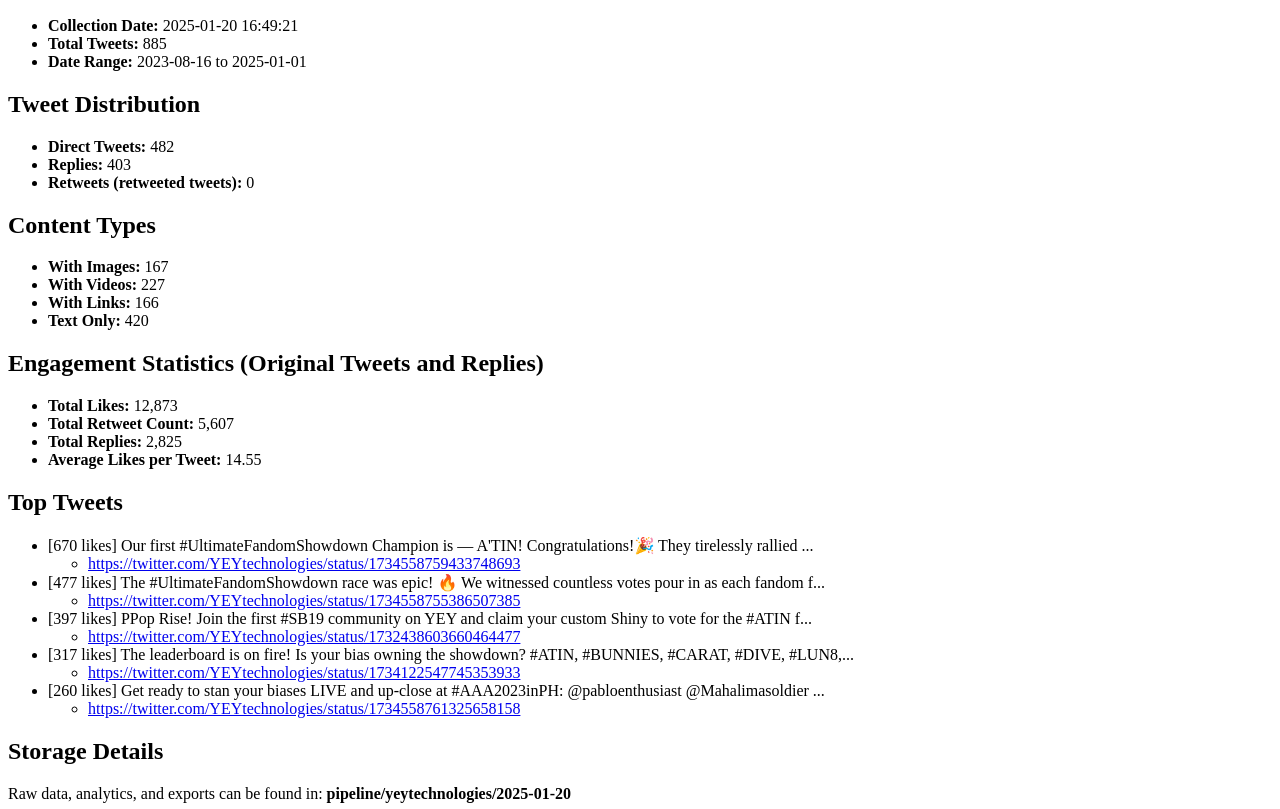
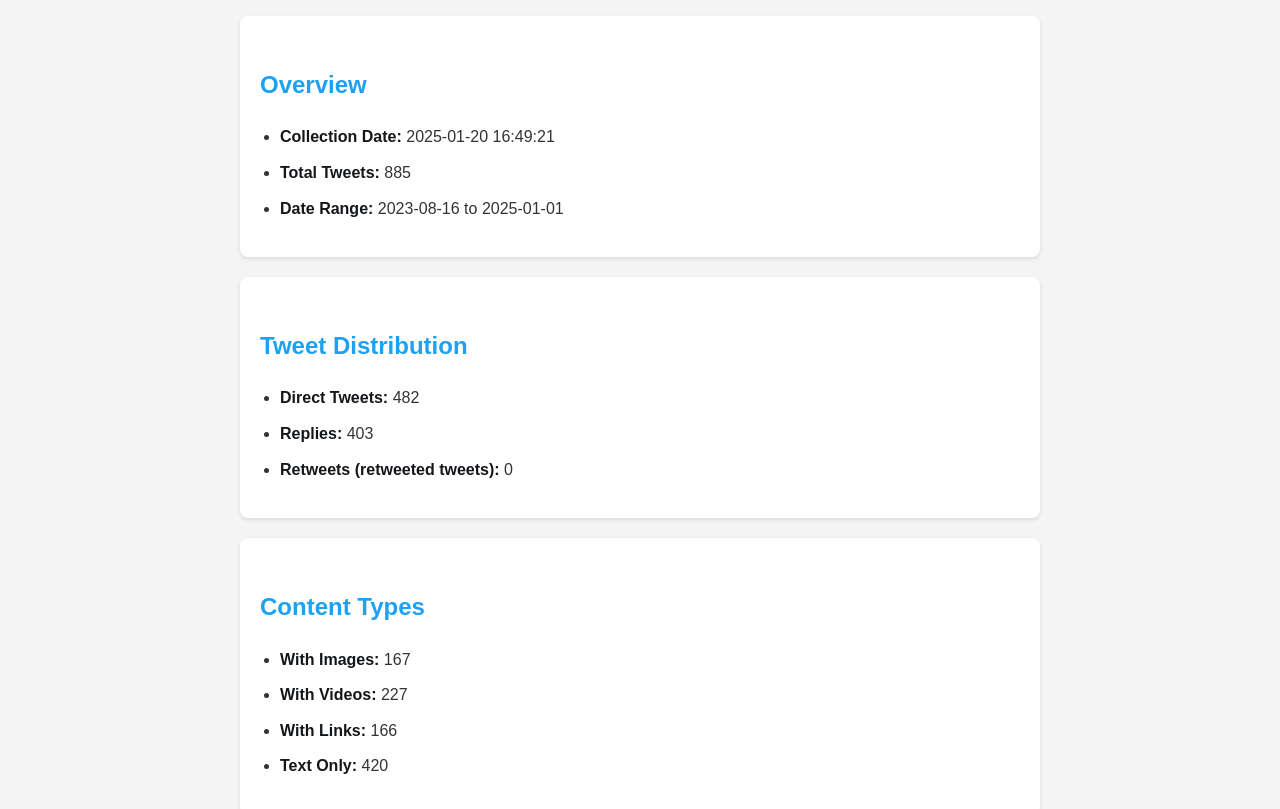
Before and after one commit to rexdev-labs/X-YEYtechnologies-Summary, a plain HTML site: page index.html in a window 1280 px wide. Shown: the part 110-919 px from the top of the page. Drawn offline with Linux system fonts and the light colour scheme.

Commit message:
feat: style for the index

```diff
--- a/index.html
+++ b/index.html
@@ -4,24 +4,79 @@
     <meta charset="UTF-8">
     <meta name="viewport" content="width=device-width, initial-scale=1.0">
     <title>Twitter Data Collection Summary</title>
+    <style>
+        body {
+            font-family: Arial, sans-serif;
+            line-height: 1.6;
+            color: #333;
+            max-width: 800px;
+            margin: 0 auto;
+            padding: 20px;
+            background-color: #f4f4f4;
+        }
+        h1, h2 {
+            color: #1da1f2;
+        }
+        h1 {
+            border-bottom: 2px solid #1da1f2;
+            padding-bottom: 10px;
+        }
+        h2 {
+            margin-top: 30px;
+        }
+        ul {
+            padding-left: 20px;
+        }
+        li {
+            margin-bottom: 10px;
+        }
+        strong {
+            color: #14171a;
+        }
+        a {
+            color: #1da1f2;
+            text-decoration: none;
+        }
+        a:hover {
+            text-decoration: underline;
+        }
+        .section {
+            background-color: white;
+            border-radius: 8px;
+            padding: 20px;
+            margin-bottom: 20px;
+            box-shadow: 0 2px 4px rgba(0,0,0,0.1);
+        }
+        .top-tweets li {
+            background-color: #e8f5fe;
+            border-left: 4px solid #1da1f2;
+            padding: 10px;
+            border-radius: 0 8px 8px 0;
+        }
+    </style>
 </head>
 <body>
     <h1>Twitter Data Collection Summary</h1>
 
+    <div class="section">
         <h2>Overview</h2>
         <ul>
             <li><strong>Collection Date:</strong> 2025-01-20 16:49:21</li>
             <li><strong>Total Tweets:</strong> 885</li>
             <li><strong>Date Range:</strong> 2023-08-16 to 2025-01-01</li>
         </ul>
+    </div>
 
+    <div class="section">
         <h2>Tweet Distribution</h2>
         <ul>
             <li><strong>Direct Tweets:</strong> 482</li>
             <li><strong>Replies:</strong> 403</li>
             <li><strong>Retweets (retweeted tweets):</strong> 0</li>
         </ul>
+    </div>
 
+    <div class="section">
         <h2>Content Types</h2>
         <ul>
             <li><strong>With Images:</strong> 167</li>
@@ -29,7 +84,9 @@
             <li><strong>With Links:</strong> 166</li>
             <li><strong>Text Only:</strong> 420</li>
         </ul>
+    </div>
 
+    <div class="section">
         <h2>Engagement Statistics (Original Tweets and Replies)</h2>
         <ul>
             <li><strong>Total Likes:</strong> 12,873</li>
@@ -37,9 +94,11 @@
             <li><strong>Total Replies:</strong> 2,825</li>
             <li><strong>Average Likes per Tweet:</strong> 14.55</li>
         </ul>
+    </div>
 
+    <div class="section">
         <h2>Top Tweets</h2>
-    <ul>
+        <ul class="top-tweets">
             <li>[670 likes] Our first #UltimateFandomShowdown Champion is —
 
 A'TIN! Congratulations!🎉
@@ -76,9 +135,12 @@ We witnessed countless votes pour in as each fandom f...
                 </ul>
             </li>
         </ul>
+    </div>
 
+    <div class="section">
         <h2>Storage Details</h2>
         <p>Raw data, analytics, and exports can be found in:
         <strong>pipeline/yeytechnologies/2025-01-20</strong></p>
+    </div>
 </body>
 </html>
```
Lines whose indentation alone changed are shown as unchanged.
